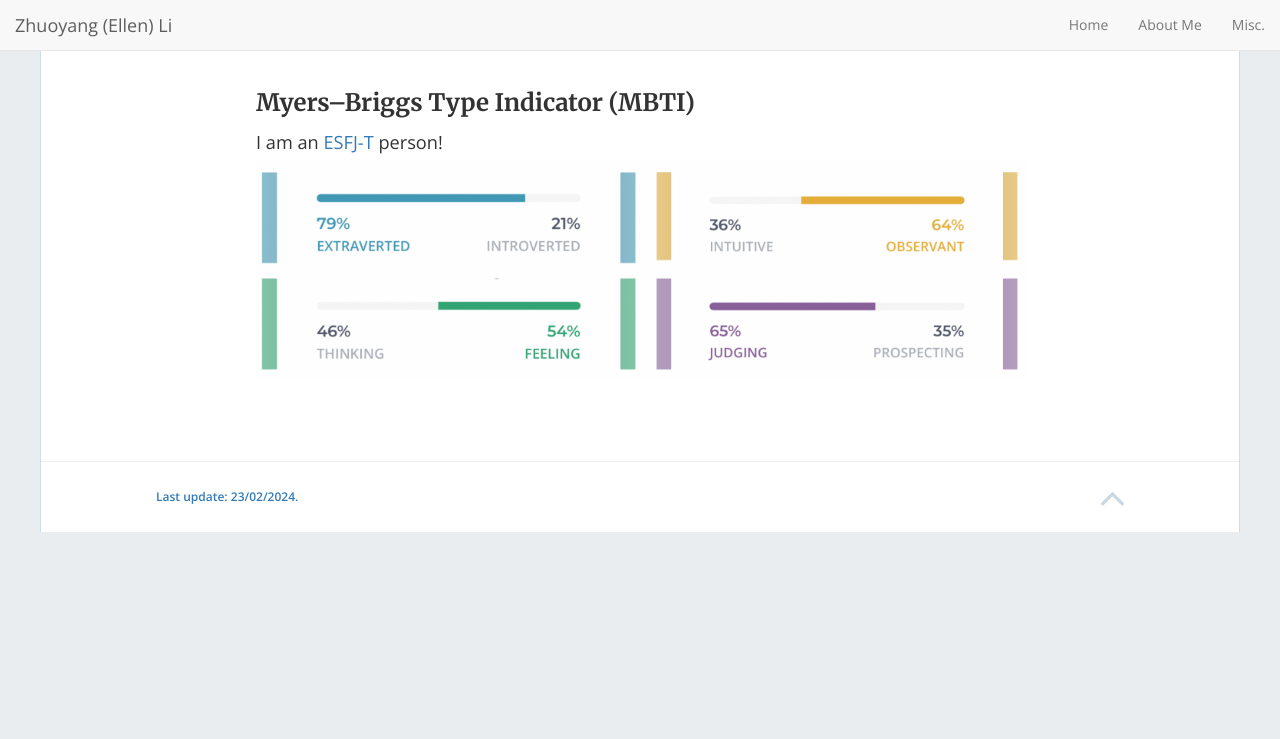
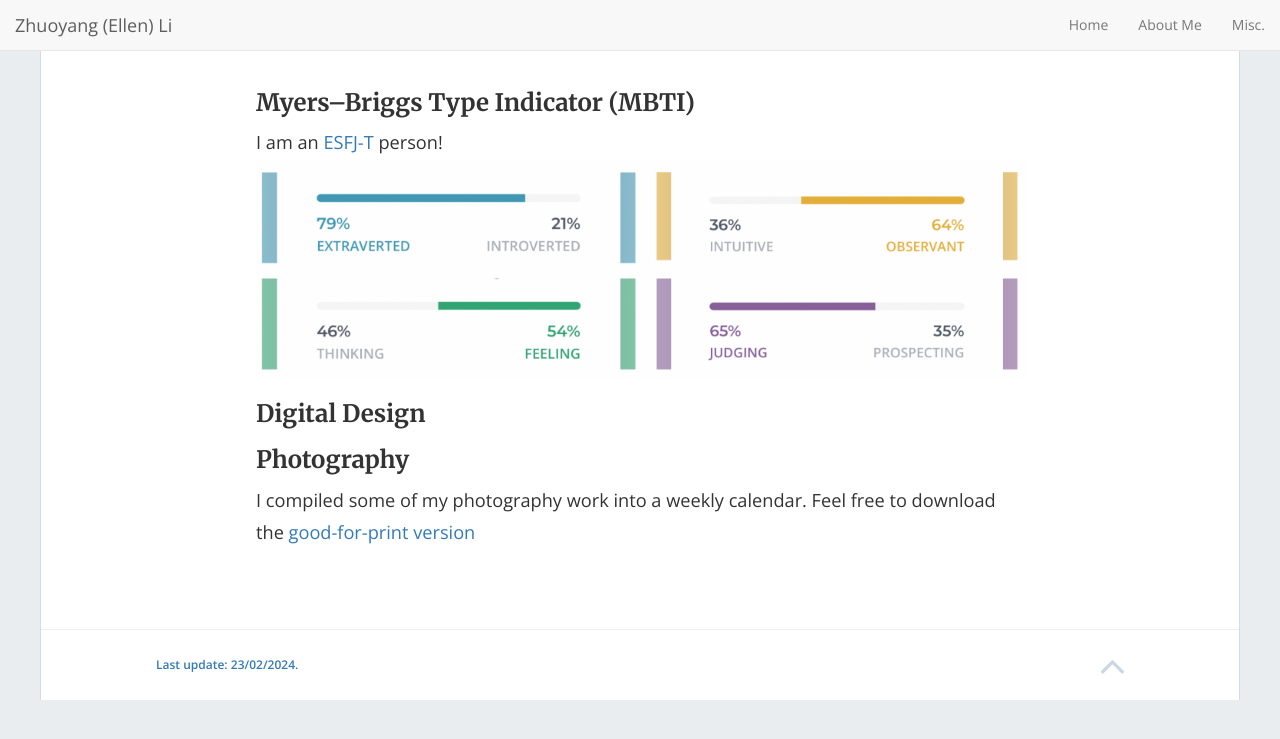
Before and after one commit to jamigibbs/phantom, a Jekyll site: the page built from misc.md, in a window 1280 px wide. Shown: the top 739 px of the page. Built offline with Jekyll 4.4.1, drawn with Linux system fonts in a browser that asks for light colours; nearby versions of some CDN libraries.

Commit message:
Update misc.md

```diff
--- a/misc.md
+++ b/misc.md
@@ -6,3 +6,10 @@ permalink: /misc/
 ### Myers–Briggs Type Indicator (MBTI)
 I am an [ESFJ-T](https://www.16personalities.com/esfj-personality) person!
 ![My MBTI](/img/MBTI.png)
+
+### Digital Design
+
+
+### Photography
+
+I compiled some of my photography work into a weekly calendar. Feel free to download the [good-for-print version](https://drive.google.com/file/d/1F6sl_bpiZ71OoGUSD-MQrsHQEdFBSow1/view?usp=sharing)
```
